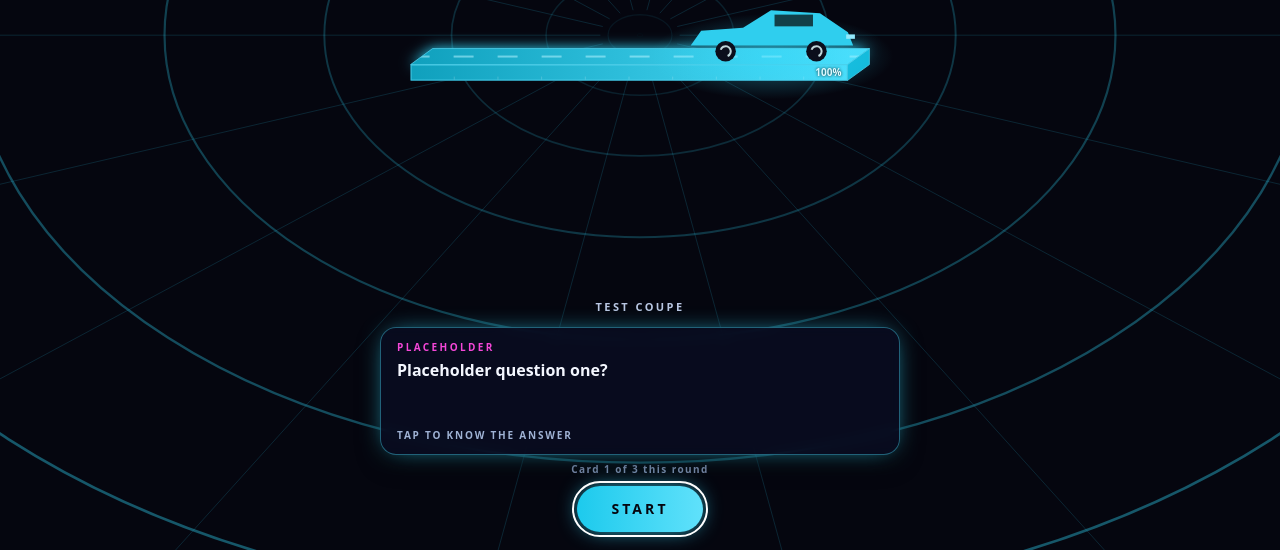
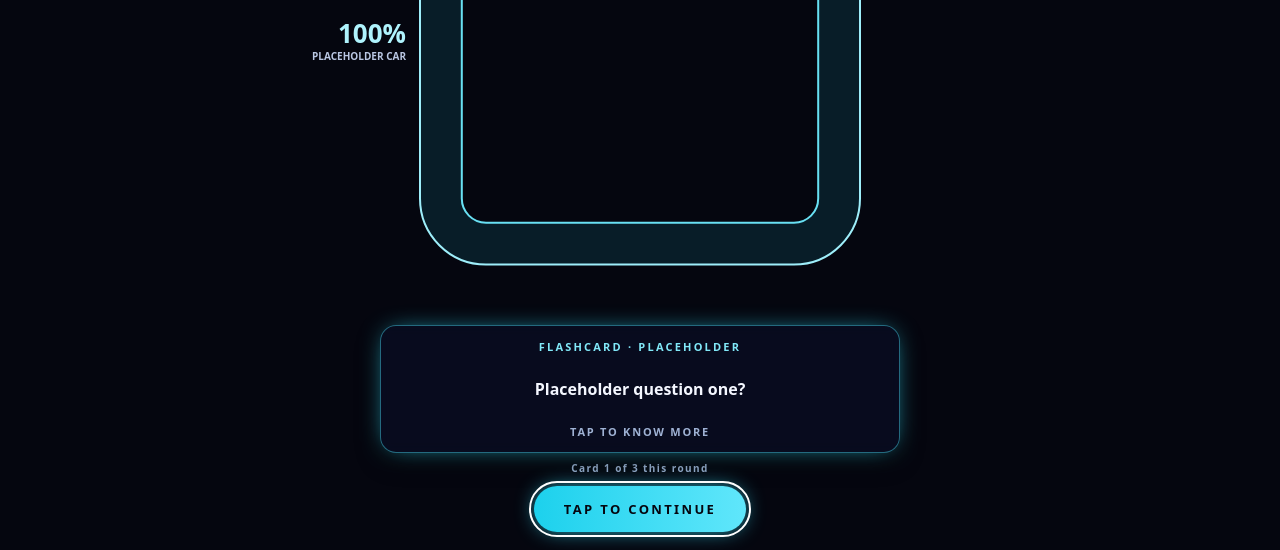
Before and after one commit to manavdakhoer-design/racing-game, a website: page index.html in a window 1280 px wide. Shown: the part 250-800 px from the top of the page. Drawn offline with Linux system fonts and the light colour scheme; animation ran at ten frames a second.

Commit message:
Loading screen B14

```diff
--- a/index.html
+++ b/index.html
@@ -215,40 +215,42 @@
 </style>
 </head>
 <body>
-<!-- LOAD-B1: loading overlay (markup + CSS). Separate script, self-contained; never touches game state. -->
+<!-- LOAD-B14: square-loop loading overlay (markup + CSS). Separate script, self-contained; never touches game state. -->
 <style>
-#loader{position:fixed;inset:0;z-index:200;display:flex;flex-direction:column;align-items:center;overflow-y:auto;padding:max(14px,env(safe-area-inset-top)) 18px max(14px,env(safe-area-inset-bottom));background:#05060f;color:#f4f7ff;font-family:Inter,ui-sans-serif,system-ui,-apple-system,"Segoe UI",Roboto,sans-serif;transition:opacity .28s;touch-action:manipulation;--ld-line:#37e6ff;--ld-glow:#37e6ff;--ld-card:#37e6ff66;--ld-acc:#ffb347;--ld-bar:linear-gradient(90deg,#37e6ff,#8df3ff)}
+#loader{position:fixed;inset:0;z-index:200;display:flex;flex-direction:column;align-items:center;overflow-y:auto;padding:max(14px,env(safe-area-inset-top)) 18px max(14px,env(safe-area-inset-bottom));background:#05060f;color:#f4f7ff;font-family:Inter,ui-sans-serif,system-ui,-apple-system,"Segoe UI",Roboto,sans-serif;transition:opacity .28s;touch-action:manipulation;--ld-glow:#37e6ff;--ld-card:#37e6ff66;--ld-acc:#8df3ff;--ld-bar:linear-gradient(90deg,#37e6ff,#8df3ff)}
 #loader.out{opacity:0;pointer-events:none}
 #ldc{position:absolute;inset:0;width:100%;height:100%;display:block;pointer-events:none}
 #loader .ldz{position:relative;z-index:1;width:100%;max-width:520px;display:flex;flex-direction:column;align-items:center;flex:1 0 auto;min-height:0}
-#ldttl{margin-top:6px;font:800 12px/1 Orbitron,ui-sans-serif,system-ui,sans-serif;letter-spacing:.34em;color:var(--ld-line);text-align:center;text-shadow:0 0 14px var(--ld-glow)}
-#ldslot{flex:1 1 auto;min-height:118px;width:100%}
-#ldbar{position:absolute;width:1px;height:1px;overflow:hidden;clip:rect(0 0 0 0);white-space:nowrap}   /* the visible bar is the 3D cuboid drawn on the canvas; this one stays for screen readers */
-#ldfill{height:100%;width:0;border-radius:6px;background:var(--ld-bar);box-shadow:0 0 14px var(--ld-glow)}
-#ldname{margin-top:9px;min-height:12px;font:700 11px/1 ui-sans-serif,system-ui,sans-serif;letter-spacing:.22em;text-transform:uppercase;color:#b9c6e2;text-align:center}
-#ldcard{margin-top:14px;width:100%;min-height:128px;display:flex;flex-direction:column;align-items:flex-start;gap:7px;padding:14px 16px;text-align:left;font:inherit;color:inherit;border:1px solid var(--ld-card);border-radius:16px;background:rgba(9,13,34,.8);box-shadow:0 0 26px -10px var(--ld-glow),0 8px 24px #0007;backdrop-filter:blur(6px);-webkit-backdrop-filter:blur(6px);cursor:pointer}
+#ldslot{flex:1 1 auto;min-height:150px;width:100%}
+.ldr{width:100%;display:flex;flex-direction:column;align-items:center;min-width:0}
+#ldcard{width:100%;min-height:128px;display:flex;flex-direction:column;align-items:center;justify-content:space-between;gap:8px;padding:14px 16px;text-align:center;font:inherit;color:inherit;border:1.5px solid var(--ld-card);border-radius:16px;background:rgba(9,13,34,.8);box-shadow:0 0 26px -10px var(--ld-glow),0 8px 24px #0007;backdrop-filter:blur(6px);-webkit-backdrop-filter:blur(6px);cursor:pointer}
 #ldcard:focus-visible,#ldgo:focus-visible{outline:2px solid #fff;outline-offset:3px}
-#ldcat{font:800 10px/1 ui-sans-serif,system-ui,sans-serif;letter-spacing:.24em;color:var(--ld-acc)}
-#ldq{font:700 16px/1.4 ui-sans-serif,system-ui,sans-serif;color:#f4f7ff}
-#ldhint{margin-top:auto;font:700 10px/1 ui-sans-serif,system-ui,sans-serif;letter-spacing:.18em;text-transform:uppercase;color:#9fb2d4}
-#ldcnt{margin-top:9px;font:700 10px/1 ui-sans-serif,system-ui,sans-serif;letter-spacing:.14em;color:#8190b3;text-align:center}
-#ldgo{margin:12px 0 4px;min-height:46px;padding:0 34px;border-radius:999px;font:800 14px/1 Orbitron,ui-sans-serif,system-ui,sans-serif;letter-spacing:.22em;color:#05060f;background:var(--ld-bar);box-shadow:0 0 22px -4px var(--ld-glow);opacity:0;transform:translateY(6px);pointer-events:none;transition:opacity .25s,transform .25s}
+#ldcat{font:800 11px/1.2 Orbitron,ui-sans-serif,system-ui,sans-serif;letter-spacing:.2em;text-transform:uppercase;color:var(--ld-acc)}
+#ldq{font:700 16px/1.4 ui-sans-serif,system-ui,sans-serif;color:#f4f7ff;overflow-wrap:anywhere}
+#ldhint{font:700 11px/1.2 ui-sans-serif,system-ui,sans-serif;letter-spacing:.16em;text-transform:uppercase;color:#9fb2d4}
+#ldcnt{margin-top:9px;font:700 10px/1.2 ui-sans-serif,system-ui,sans-serif;letter-spacing:.14em;color:#9fb2d4;text-align:center}
+#ldgo{margin:12px 0 4px;min-height:46px;padding:0 30px;border-radius:999px;font:800 13px/1 Orbitron,ui-sans-serif,system-ui,sans-serif;letter-spacing:.18em;text-transform:uppercase;color:#05060f;background:var(--ld-bar);box-shadow:0 0 22px -4px var(--ld-glow);opacity:0;transform:translateY(6px);pointer-events:none;transition:opacity .25s,transform .25s}
 #ldgo.on{opacity:1;transform:none;pointer-events:auto}
-#ldcard.flip{animation:ldflip .3s ease}
+#ldcard.flip{animation:ldflip .25s ease}
 @keyframes ldflip{0%{transform:rotateX(0)}50%{transform:rotateX(88deg)}100%{transform:rotateX(0)}}
-@media (prefers-reduced-motion:reduce){#loader,#ldgo{transition:none}#ldcard.flip{animation:none}}
-@media (max-height:480px){#ldttl{display:none}#ldslot{min-height:104px}#ldcard{min-height:92px;margin-top:8px;padding:10px 14px;gap:5px}#ldq{font-size:14px}#ldgo{min-height:40px;margin:8px 0 2px}}
+#ldcard.fade{animation:ldfade .25s ease}
+@keyframes ldfade{0%{opacity:.25}100%{opacity:1}}
+#ldbar,#ldlive{position:absolute;width:1px;height:1px;overflow:hidden;clip:rect(0 0 0 0);white-space:nowrap}   /* screen-reader only: progress value and the spoken answer */
+@media (prefers-reduced-motion:reduce){#loader,#ldgo{transition:none}}
+@media (max-height:420px){#loader .ldz{flex-direction:row;align-items:center;gap:18px;max-width:900px}#ldslot{flex:1 1 50%;min-height:0;align-self:stretch;width:auto}.ldr{flex:1 1 50%}#ldcard{min-height:92px;padding:10px 14px;gap:6px}#ldq{font-size:14px}#ldgo{min-height:40px;margin:8px 0 2px}}
 </style>
 <div id="loader" role="dialog" aria-modal="true" aria-label="Loading Weight-Shift Odyssey"><canvas id="ldc" aria-hidden="true"></canvas>
 <div class="ldz">
-<div id="ldttl">WEIGHT-SHIFT ODYSSEY</div>
 <div id="ldslot"></div>
-<div id="ldbar" role="progressbar" aria-label="Loading" aria-valuemin="0" aria-valuemax="100" aria-valuenow="0"><div id="ldfill"></div></div>
-<div id="ldname"></div>
+<div class="ldr">
 <button id="ldcard" type="button"><span id="ldcat"></span><span id="ldq"></span><span id="ldhint"></span></button>
 <div id="ldcnt"></div>
-<button id="ldgo" type="button" tabindex="-1">START</button>
-</div></div>
+<button id="ldgo" type="button" tabindex="-1">Tap to continue</button>
+</div>
+</div>
+<div id="ldbar" role="progressbar" aria-label="Loading" aria-valuemin="0" aria-valuemax="100" aria-valuenow="0"><div id="ldfill"></div></div>
+<div id="ldlive" aria-live="polite"></div>
+</div>
 <script>
 (function(){
 var L=document.getElementById('loader');if(!L)return;
@@ -265,92 +267,77 @@ var SS=LD.ss={
 var RM=(function(){var r=SS.get('wso_rm',null);if(r==='0')return false;if(r==='1')return true;try{return !!(window.matchMedia&&matchMedia('(prefers-reduced-motion: reduce)').matches)}catch(e){return false}})();
 function $(id){return document.getElementById(id)}
 
-/* LOAD-B3: palette, tunnel scene, car slot and progress bar. Colours come from one hue with fixed saturation and lightness. */
+/* LOAD-B14: palette, double-outline rounded square, percentage and car name. Fixed hue for now (the game's cyan); all colours come from one hue with fixed saturation and lightness. */
 LD.makePal=function(h,accSign){
-  var a=(h+(accSign<0?-120:120)+360)%360;   /* accent: 120 degrees from the hue, so never the hue or its opposite */
+  var a=(h+(accSign<0?-120:120)+360)%360;   /* accent: 120 degrees from the hue, never the hue or its opposite */
   function c(s,l,al){return 'hsla('+h+','+s+'%,'+l+'%,'+(al==null?1:al)+')'}
   return {h:h,acc:a,
-    body:c(85,56),dark:c(70,30),light:c(95,78),glow:c(100,60),line:c(80,55),glass:c(60,18),
-    accent:'hsl('+a+',90%,62%)',tire:'#0b0e1c',rim:c(25,80),
-    col:c,bar:'linear-gradient(90deg,hsl('+h+',85%,52%),hsl('+h+',95%,68%))',
-    card:c(90,62,.42),t:0};
+    outer:c(90,80),inner:c(85,68),lane:c(70,50,.12),lit:c(100,61),glow:c(100,60),pct:c(95,84),
+    body:c(85,56),dark:c(70,30),light:c(95,78),glass:c(60,18),accent:'hsl('+a+',90%,66%)',tire:'#0b0e1c',rim:c(25,80),
+    col:c,bar:'linear-gradient(90deg,hsl('+h+',85%,52%),hsl('+h+',95%,68%))',card:c(90,62,.45),cardAcc:c(90,74),t:0};
 };
-LD.pal=LD.makePal(190,1);
-LD.applyPal=function(P){
-  var s=L.style;s.setProperty('--ld-line',P.line);s.setProperty('--ld-glow',P.glow);s.setProperty('--ld-card',P.card);s.setProperty('--ld-acc',P.accent);s.setProperty('--ld-bar',P.bar);
-};
-/* placeholder car (replaced by the 8-car table later) */
-LD.cars=[{id:'base',name:'Test Coupe',draw:function(ctx,w,h,P){
-  ctx.fillStyle=P.body;ctx.beginPath();ctx.moveTo(w*.04,h*.7);ctx.lineTo(w*.1,h*.5);ctx.lineTo(w*.34,h*.46);ctx.lineTo(w*.5,h*.22);ctx.lineTo(w*.78,h*.26);ctx.lineTo(w*.94,h*.52);ctx.lineTo(w*.97,h*.7);ctx.closePath();ctx.fill();
-  ctx.fillStyle=P.glass;ctx.fillRect(w*.52,h*.28,w*.22,h*.16);
-  ctx.fillStyle=P.light;ctx.fillRect(w*.93,h*.55,w*.05,h*.06);
-  [.24,.76].forEach(function(f){ctx.fillStyle=P.tire;ctx.beginPath();ctx.arc(w*f,h*.78,h*.14,0,6.2832);ctx.fill();ctx.strokeStyle=P.rim;ctx.lineWidth=2;ctx.beginPath();ctx.arc(w*f,h*.78,h*.07,P.t*12,P.t*12+4);ctx.stroke()});
-}}];
+LD.pal=LD.makePal(188,1);   /* 188 = the game's --cy #37e6ff */
+LD.applyPal=function(P){var s=L.style;s.setProperty('--ld-glow',P.glow);s.setProperty('--ld-card',P.card);s.setProperty('--ld-acc',P.cardAcc);s.setProperty('--ld-bar',P.bar)};
+LD.cars=[{id:'base',name:'Placeholder car',draw:null}];   /* the 8 real cars arrive in a later block */
 LD.cur=LD.cars[0];
-var cv=$('ldc'),cx=cv.getContext&&cv.getContext('2d'),slot=$('ldslot'),W=0,H=0,DPR=1,G={x0:0,y0:0,Lb:200,dx:22,dy:16,fh:16,cw:80,ch:34},curP=0,lastT=0;
+var cv=$('ldc'),cx=cv.getContext&&cv.getContext('2d'),slot=$('ldslot'),W=0,H=0,DPR=1,G={S:200,x:0,y:0},curP=0,lastT=0,pctFixed=null;
 function resize(){
   DPR=Math.min(2,window.devicePixelRatio||1);W=window.innerWidth;H=window.innerHeight;cv.width=Math.round(W*DPR);cv.height=Math.round(H*DPR);
-  var r=slot.getBoundingClientRect(),dx=22,dy=16,fh=16,Lb=Math.min(r.width*.84,460);
-  var ch=Math.min(Lb*.40*.42,(r.height-fh-dy/2-10)/.86);if(ch<26)ch=26;
-  var Hg=.86*ch+dy/2+fh,top=r.top+(r.height-Hg)/2;
-  G={x0:r.left+(r.width-Lb-dx)/2,y0:top+.86*ch+dy/2,Lb:Lb,dx:dx,dy:dy,fh:fh,cw:ch/.42,ch:ch};
+  var r=slot.getBoundingClientRect(),S=Math.min(.55*Math.min(W,H),r.width-8,r.height-8);if(S<80)S=80;
+  G={S:S,x:r.left+(r.width-S)/2,y:r.top+(r.height-S)/2};   /* always square, about 55% of the smaller screen side, centred in its area */
   if(!raf)frame(lastT);
 }
+function rr(x,y,w,h,r){cx.moveTo(x+r,y);cx.lineTo(x+w-r,y);cx.arcTo(x+w,y,x+w,y+r,r);cx.lineTo(x+w,y+h-r);cx.arcTo(x+w,y+h,x+w-r,y+h,r);cx.lineTo(x+r,y+h);cx.arcTo(x,y+h,x,y+h-r,r);cx.lineTo(x,y+r);cx.arcTo(x,y,x+r,y,r);cx.closePath()}
 function frame(t){
   lastT=t;if(!cx)return;
-  var P=LD.pal,p=curP,x0=G.x0,y0=G.y0,Lb=G.Lb,dx=G.dx,dy=G.dy,fh=G.fh,cw=G.cw,ch=G.ch,i,u,r,a;P.t=t;
-  var xp=x0+p*Lb+cw*(.5-.5*p);                 /* lit part ends under the car, and reaches the far end at 100% */
-  var vx=x0+(Lb+dx)/2,vy=y0-ch*.4,maxR=Math.hypot(W,H)*.7;
-  cx.setTransform(DPR,0,0,DPR,0,0);cx.fillStyle='#05060f';cx.fillRect(0,0,W,H);
-  /* tunnel: rings rushing outward + fixed radial lines */
-  for(i=0;i<9;i++){u=((i/9)+t*.12)%1;r=maxR*u*u;cx.strokeStyle=P.col(80,55,u*.5);cx.lineWidth=1+u*2;cx.beginPath();cx.ellipse(vx,vy,r*1.25,r*.8,0,0,6.2832);cx.stroke()}
-  cx.lineWidth=1;
-  for(i=0;i<18;i++){a=i*6.2832/18;cx.strokeStyle=P.col(80,55,.16);cx.beginPath();cx.moveTo(vx+Math.cos(a)*maxR*.0375,vy+Math.sin(a)*maxR*.024);cx.lineTo(vx+Math.cos(a)*maxR*1.25,vy+Math.sin(a)*maxR*.8);cx.stroke()}
-  /* cuboid bar: top face, front face and end face. Dark glass until the car has driven over it, then lit in the palette. */
-  function poly(pts){cx.beginPath();cx.moveTo(pts[0],pts[1]);for(var k=2;k<pts.length;k+=2)cx.lineTo(pts[k],pts[k+1]);cx.closePath()}
-  var TOP=[x0,y0,x0+Lb,y0,x0+Lb+dx,y0-dy,x0+dx,y0-dy],END=[x0+Lb,y0,x0+Lb+dx,y0-dy,x0+Lb+dx,y0-dy+fh,x0+Lb,y0+fh];
-  cx.fillStyle='#141a3e';poly(TOP);cx.fill();cx.fillStyle='#0b102a';cx.fillRect(x0,y0,Lb,fh);cx.fillStyle='#080c20';poly(END);cx.fill();
-  if(p>0){
-    var LT=[x0,y0,xp,y0,xp+dx,y0-dy,x0+dx,y0-dy],g1=cx.createLinearGradient(x0,0,x0+Lb,0);g1.addColorStop(0,P.col(85,40));g1.addColorStop(1,P.col(95,64));
-    cx.save();cx.shadowColor=P.glow;cx.shadowBlur=RM?0:14;cx.fillStyle=g1;poly(LT);cx.fill();cx.restore();
-    cx.fillStyle=g1;cx.fillRect(x0,y0,xp-x0,fh);
-    cx.save();poly(LT);cx.clip();cx.fillStyle=P.col(100,85,.55);var off=RM?0:(t*70)%44;for(i=-1;i<Lb/44+2;i++)cx.fillRect(x0+dx*.5+i*44+off-10,y0-dy*.5-1,20,2);cx.restore();   /* road dashes slide past the car */
-    if(p>=.999){cx.fillStyle=P.col(85,46);poly(END);cx.fill()}
-  }
-  cx.strokeStyle=P.col(80,62,.75);cx.lineWidth=1;poly(TOP);cx.stroke();cx.strokeRect(x0+.5,y0+.5,Lb-1,fh-1);poly(END);cx.stroke();
-  cx.strokeStyle='#ffffff30';for(i=1;i<10;i++){var tx=x0+Lb*i/10;cx.beginPath();cx.moveTo(tx,y0+fh-4);cx.lineTo(tx,y0+fh-1);cx.stroke()}
-  cx.font='800 10px ui-sans-serif,system-ui,sans-serif';cx.textAlign='right';cx.textBaseline='middle';cx.fillStyle='#fff';cx.shadowColor='#000';cx.shadowBlur=3;cx.fillText(Math.round(p*100)+'%',x0+Lb-6,y0+fh/2+.5);cx.shadowBlur=0;cx.textAlign='start';
-  /* the car runs along the top face; its glow sits under it */
-  var carX=x0+dx*.5+p*(Lb-cw),gy=y0-dy*.5,R=cw*.7,g=cx.createRadialGradient(0,0,2,0,0,R);g.addColorStop(0,P.col(100,60,.4));g.addColorStop(1,P.col(100,60,0));
-  cx.save();cx.translate(carX+cw/2,gy);cx.scale(1,.35);cx.fillStyle=g;cx.fillRect(-R,-R,2*R,2*R);cx.restore();
-  cx.save();cx.translate(carX,gy-.86*ch+(RM?0:Math.sin(t*14)*.8));LD.cur.draw(cx,cw,ch,P);cx.restore();
+  var P=LD.pal,S=G.S,x=G.x,y=G.y,R=S*.15,Lw=S*.095,p=pctFixed==null?curP:pctFixed;P.t=t;
+  cx.setTransform(DPR,0,0,DPR,0,0);cx.fillStyle='#05060f';cx.fillRect(0,0,W,H);   /* background unchanged: the game's #05060f */
+  /* the lane: ring between the outer and the inner rounded square (flat 2D) */
+  cx.beginPath();rr(x,y,S,S,R);rr(x+Lw,y+Lw,S-2*Lw,S-2*Lw,R-Lw);cx.fillStyle=P.lane;cx.fill('evenodd');
+  cx.lineWidth=2;cx.strokeStyle=P.outer;cx.beginPath();rr(x,y,S,S,R);cx.stroke();
+  cx.lineWidth=2;cx.strokeStyle=P.inner;cx.beginPath();rr(x+Lw,y+Lw,S-2*Lw,S-2*Lw,R-Lw);cx.stroke();
+  /* placeholder car: a plain rectangle on the middle of the lane, top side (it only becomes a car on the path later) */
+  var cw=S*.15,ch=Lw*.5;cx.fillStyle=P.body;cx.fillRect(x+S*.42-cw/2,y+Lw/2-ch/2,cw,ch);
+  /* percentage on the left of the square, vertically centred; centred inside the square if the left margin is too narrow */
+  var fs=Math.max(16,Math.min(26,S*.115)),pt=Math.round(p*100)+'%',nm=LD.cur.name.toUpperCase(),room=x-16,cxm=x+S/2,cym=y+S/2;
+  function split(av,nf){cx.font='700 '+nf+'px ui-sans-serif,system-ui,sans-serif';var ln=[nm];if(cx.measureText(nm).width>av&&nm.indexOf(' ')>0){var sp=nm.indexOf(' ',Math.floor(nm.length/2)-2);if(sp<0)sp=nm.lastIndexOf(' ');ln=[nm.slice(0,sp),nm.slice(sp+1)]}var mw=0;for(var k=0;k<ln.length;k++)mw=Math.max(mw,cx.measureText(ln[k]).width);return {ln:ln,mw:mw,nf:nf}}
+  cx.font='800 '+fs+'px Orbitron,ui-sans-serif,system-ui,sans-serif';cx.textBaseline='middle';
+  var tw=cx.measureText(pt).width,nmI=split(room,10);
+  if(nmI.mw>room)nmI=split(room,9);if(nmI.mw>room)nmI=split(room,8);
+  var inside=room<tw+4||nmI.mw>room;                       /* not enough room on the left: put the readout in the centre of the square */
+  if(inside)nmI=split(S*.8,10);
+  var ax=inside?cxm:x-14;
+  cx.font='800 '+fs+'px Orbitron,ui-sans-serif,system-ui,sans-serif';cx.textAlign=inside?'center':'right';cx.fillStyle=P.pct;cx.fillText(pt,ax,cym-(inside?8:9));
+  cx.font='700 '+nmI.nf+'px ui-sans-serif,system-ui,sans-serif';cx.fillStyle='#b9c6e2';
+  for(var i=0;i<nmI.ln.length;i++)cx.fillText(nmI.ln[i],ax,cym+(inside?14:13)+i*(nmI.nf+3));
+  cx.textAlign='start';
 }
 function setPct(p){curP=p;$('ldfill').style.width=(p*100).toFixed(1)+'%';var n=Math.round(p*10)*10,b=$('ldbar');if(b.getAttribute('aria-valuenow')!=n)b.setAttribute('aria-valuenow',n)}
 
-/* LOAD-B4: flashcard. States: question -> "Tap to know the answer" -> flip to answer -> "Tap for next card" -> next card. Text is set with textContent only. */
+/* LOAD-B4: flashcard. States: question -> "Tap to know more" -> flip to answer -> "Tap for next card" -> next card. Text is set with textContent only. */
 LD.cards=[
-  {id:'p001',category:'PLACEHOLDER',q:'Placeholder question one?',a:'Placeholder answer one.'},
-  {id:'p002',category:'PLACEHOLDER',q:'Placeholder question two?',a:'Placeholder answer two.'},
-  {id:'p003',category:'PLACEHOLDER',q:'Placeholder question three?',a:'Placeholder answer three.'}
+  {id:'p001',category:'Placeholder',q:'Placeholder question one?',a:'Placeholder answer one.'},
+  {id:'p002',category:'Placeholder',q:'Placeholder question two?',a:'Placeholder answer two.'},
+  {id:'p003',category:'Placeholder',q:'Placeholder question three?',a:'Placeholder answer three.'}
 ];
-var cardIx=0,cardSt='q',cardBtn=$('ldcard');
+var cardIx=0,cardSt='q',cardBtn=$('ldcard'),curCard=null;
 LD.nextCard=function(){var c=LD.cards[cardIx%LD.cards.length];cardIx++;return {card:c,pos:((cardIx-1)%LD.cards.length)+1,total:LD.cards.length}};
-var curCard=null;
-function showCard(flip){
+function showCard(anim){
   if(!curCard)return;
-  var c=curCard.card;$('ldcat').textContent=c.category;
+  var c=curCard.card;$('ldcat').textContent='Flashcard · '+c.category;
   $('ldq').textContent=cardSt==='q'?c.q:c.a;
-  $('ldhint').textContent=cardSt==='q'?'Tap to know the answer':'Tap for next card';
+  $('ldhint').textContent=cardSt==='q'?'Tap to know more':'Tap for next card';
   $('ldcnt').textContent='Card '+curCard.pos+' of '+curCard.total+' this round';
-  cardBtn.setAttribute('aria-label',(cardSt==='q'?'Question: '+c.q+'. Tap to know the answer.':'Answer: '+c.a+'. Tap for next card.'));
-  if(flip&&!RM){cardBtn.classList.remove('flip');void cardBtn.offsetWidth;cardBtn.classList.add('flip')}
+  cardBtn.setAttribute('aria-label',cardSt==='q'?'Flashcard question: '+c.q+'. Tap to know more.':'Flashcard answer: '+c.a+'. Tap for next card.');
+  $('ldlive').textContent=cardSt==='a'?'Answer: '+c.a:'';
+  if(anim){cardBtn.classList.remove('flip','fade');void cardBtn.offsetWidth;cardBtn.classList.add(RM?'fade':'flip')}   /* reduced motion: the flip becomes a fade */
 }
 cardBtn.addEventListener('click',function(){
-  if(cardSt==='q'){cardSt='a';showCard(true)}else{cardSt='q';curCard=LD.nextCard();showCard(true)}
+  if(cardSt==='q'){cardSt='a';showCard(true)}else{cardSt='q';curCard=LD.nextCard();showCard(true)}   /* tapping the card never skips loading */
 });
-curCard=LD.nextCard();showCard(false);$('ldname').textContent=LD.cur.name;LD.applyPal(LD.pal);
-
-/* LOAD-B5: lifecycle. Bar fills over MIN seconds and cannot finish before the page has loaded; then START appears. Keys are held back from the game while the loader is up. */
+curCard=LD.nextCard();showCard(false);LD.applyPal(LD.pal);
+
+/* LOAD-B5: lifecycle. Bar fills over MIN seconds and cannot finish before the page has loaded; then the continue button appears. Keys are held back from the game while the loader is up. */
 var MIN=RM?1.2:3.2,t0=performance.now(),ready=document.readyState==='complete',go=$('ldgo'),shownGo=false;
 if(!ready)window.addEventListener('load',function(){ready=true});
 setTimeout(function(){ready=true},6000);
```
